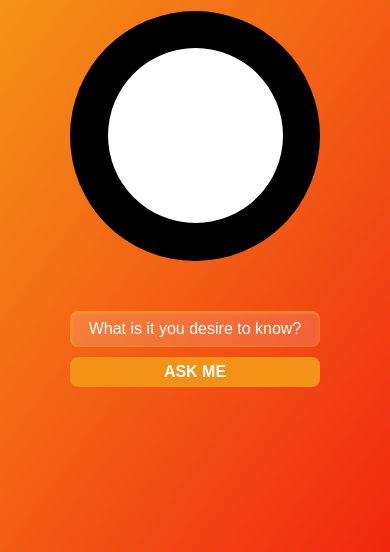
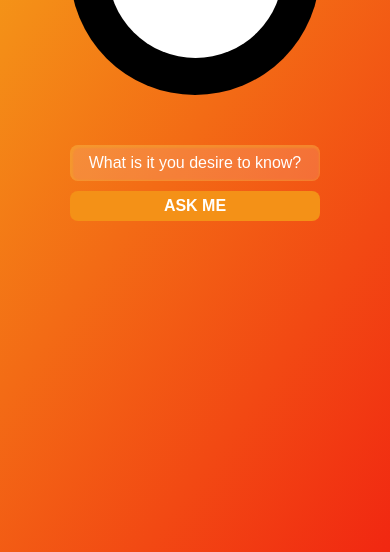
Before and after one commit to Darknessflowers/Magic-8-Ball, a plain HTML site: page index.html in a window 390 px wide. Shown: the part 292-844 px from the top of the page. Drawn offline with nearby package versions, Linux system fonts and the light colour scheme; a web font is replaced by a local one.

Commit message:
Update style.css

```diff
--- a/style.css
+++ b/style.css
@@ -133,6 +133,9 @@ button {
   inner p {
     font-size: 22px;
   }
+  body {
+    justify-content: flex-start;
+  }
   h1 {
     margin-top: 20px;
   }
```
